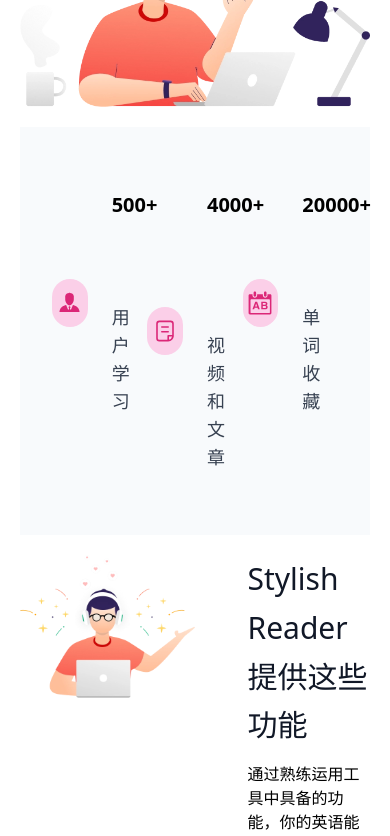
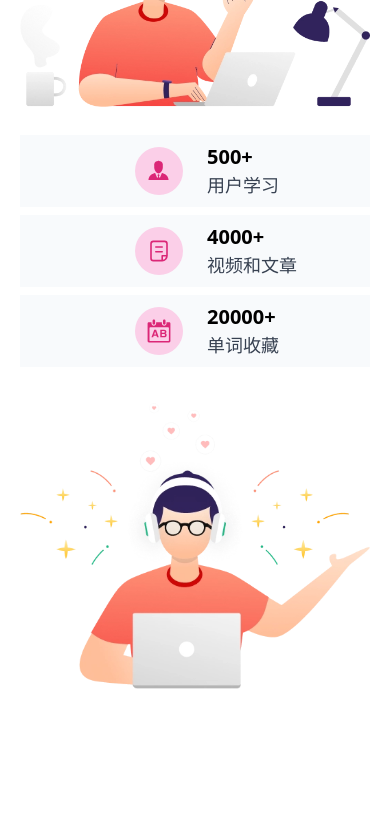
Before and after one commit to tolerious/Stylish-Reader-Official-Website, a Vue app: page / in a window 390 px wide. Shown: the part 680-1516 px from the top of the page. Built offline with nearby package versions, Linux system fonts and the light colour scheme.

Commit message:
🚧 Update.

```diff
--- a/src/views/HomeView.vue
+++ b/src/views/HomeView.vue
@@ -45,8 +45,10 @@
         </div>
         <div class="lg:w-2/4"><img src="@/assets/images/about-right.webp" alt="" /></div>
       </div>
-      <div class="grid grid-cols-3 grid-rows-1 px-8 py-16 bg-slate-50 mt-5">
-        <div v-for="data in bannerData" :key="data.iconName">
+      <div
+        class="grid lg:grid-cols-3 grid-cols-1 lg:grid-rows-1 grid-rows-3 py-2 lg:px-8 lg:py-16 lg:bg-slate-50 mt-5"
+      >
+        <div v-for="data in bannerData" :key="data.iconName" class="py-2 lg:py-0 bg-slate-50 mb-2">
           <div class="grid grid-cols-2 grid-rows-2 gap-x-6">
             <div class="row-span-2 flex justify-end items-center">
               <div class="w-12 h-12 bg-pink-200 flex justify-center items-center rounded-full">
@@ -62,7 +64,7 @@
           </div>
         </div>
       </div>
-      <div id="feature" class="grid grid-rows-1 grid-cols-2 mt-5">
+      <div id="feature" class="grid lg:grid-rows-1 lg:grid-cols-2 grid-rows-2 grid-cols-1 mt-5">
         <div><img src="@/assets/images/features.webp" alt="" /></div>
         <div class="flex justify-end">
           <div class="w-[70%]">
```
